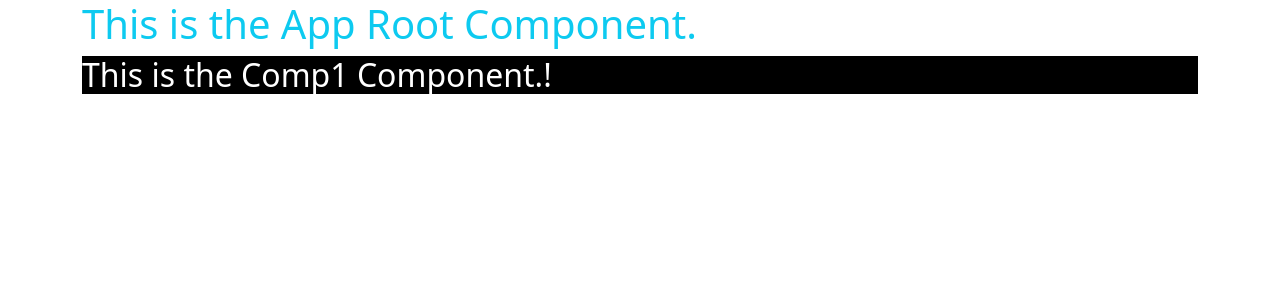
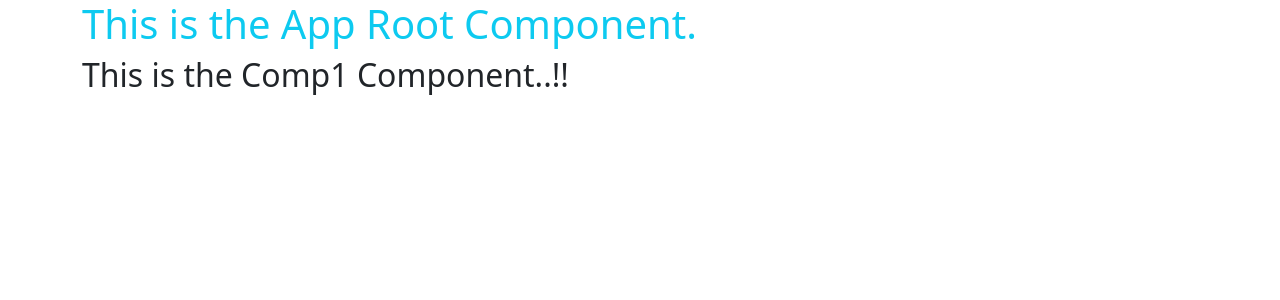
Before and after one commit to KOHTheCodeMaster/core-angular, an Angular app: page / in a window 1280 px wide. Shown: the top 300 px of the page. Built offline with nearby package versions, Linux system fonts and the light colour scheme.

Commit message:
4th Commit - Component selector
Signed-off-by: kohthecodemaster <kohthecodemaster@gmail.com>

```diff
--- a/src/app/app.component.html
+++ b/src/app/app.component.html
@@ -3,7 +3,19 @@
     <div class="col-lg-12 col-md-4">
 
       <h1 class="text-info">This is the App Root Component.</h1>
-      <app-comp1></app-comp1>
+
+      <!--
+            Component using Attribute selector
+            <div app-comp1></div>
+      -->
+
+      <!--  Component using Class selector  -->
+      <div class="app-comp1"></div>
+
+      <!--
+            Component using CSS selector
+            <app-comp1></app-comp1>
+      -->
 
     </div>
   </div>
--- a/src/app/comp1/comp1.component.ts
+++ b/src/app/comp1/comp1.component.ts
@@ -1,24 +1,11 @@
 import {Component, OnInit} from '@angular/core';
 
 @Component({
-  selector: 'app-comp1',
-  // templateUrl: './comp1.component.html',
-  // template: '<h1>' + 'This is the Comp1 Component.' + '</h1>',
-  template: `
-    <h2>
-      This is the Comp1 Component.!
-    </h2>
-  `,
-  // styleUrls: ['./comp1.component.css']
-  styles: ['h2{color: white; background-color: black;}']
-/*
-  styles: [`
-    h1 {
-      background-color: black;
-      color: white;
-    }
-  `]
-*/
+  // selector: 'app-comp1',   //  CSS selector
+  // selector: '[app-comp1]', //  Attribute selector
+  selector: '.app-comp1',     //  Class selector
+  templateUrl: './comp1.component.html',
+  styleUrls: ['./comp1.component.css']
 })
 export class Comp1Component implements OnInit {
 
```
Also changed, not shown: 1 other file (tests, documents, lock files or other folders).
